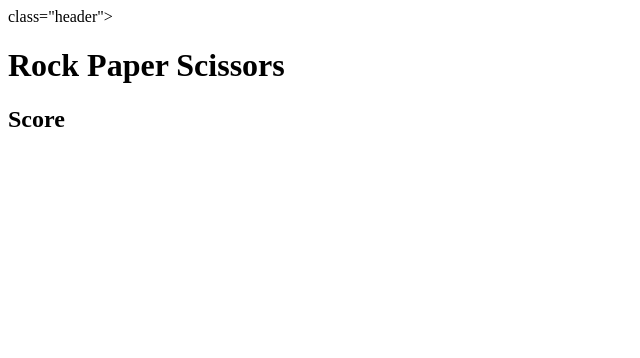
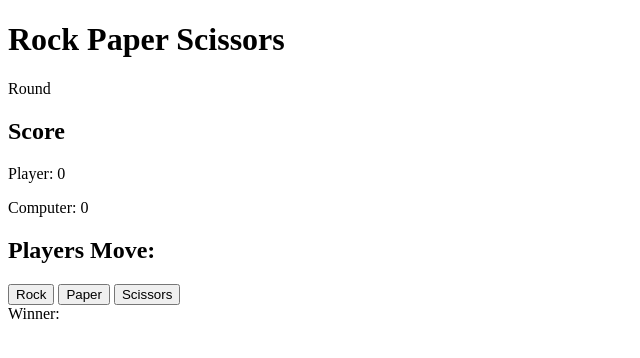
Before and after one commit to jychoy/the_odin_project, a plain HTML site: page rock-paper-scissors/rps.html in a window 1280 px wide. Shown: the whole page, without its empty margins (0-640 px from the left). Drawn offline with Linux system fonts and the light colour scheme.

Commit message:
feat: added display div and removed unneeded texts

```diff
--- a/rock-paper-scissors/rps.html
+++ b/rock-paper-scissors/rps.html
@@ -1,17 +1,34 @@
 <!DOCTYPE html>
 <html>
-<title>Basic Rock Paper Scissors webpage game</title>
-<link rel="stylesheet" type="text/css" href="style.css">
+<head>
+	<meta charset="utf-8">
+	<title>Basic Rock Paper Scissors webpage game</title>
+	<link rel="stylesheet" type="text/css" href="style.css">
+</head>
 <body>
-	<header> class="header">
+	<header class="header">
 		<h1 class="title"> Rock Paper Scissors</h1>
 	</header>
-	<div class ="scoreBoard">
-		<h2 class = "scoreInfo" id="scoreHeader">Score</h2>
-		<div class = "scoreContainer"></div>
+	<main>
+		<p class ="round" id="counter">Round</p>
+		<div class ="scoreBoard">
+			<h2 class = "scoreInfo" id="scoreHeader">Score</h2>
+			<div class = "scoreContainer">
+				<p id ="pScore">Player: 0</p>
+			</div>
+			<div class = "scoreContainer">
+				<p id = "cScore">Computer: 0</p>
+			</div>
+			<h2 id="pMove">Players Move: </h2>
 
+		</div>
 
-
-	<script type="text/javascript"> src="rock_paper_scissors.js</script>
-
-	</main>
+		<div class = "moveList">
+			<button id = "buttonRock" value="rock">Rock</button>
+			<button id = "buttonPaper" value="paper">Paper</button>
+			<button id = "buttonScissors" value="scissors">Scissors</button>
+		</div>
+		<div id ="displayWinner" id="">Winner:</div>
+		<script type="text/javascript" src="rock_paper_scissors.js"></script>
+</main>
+</body>
```
